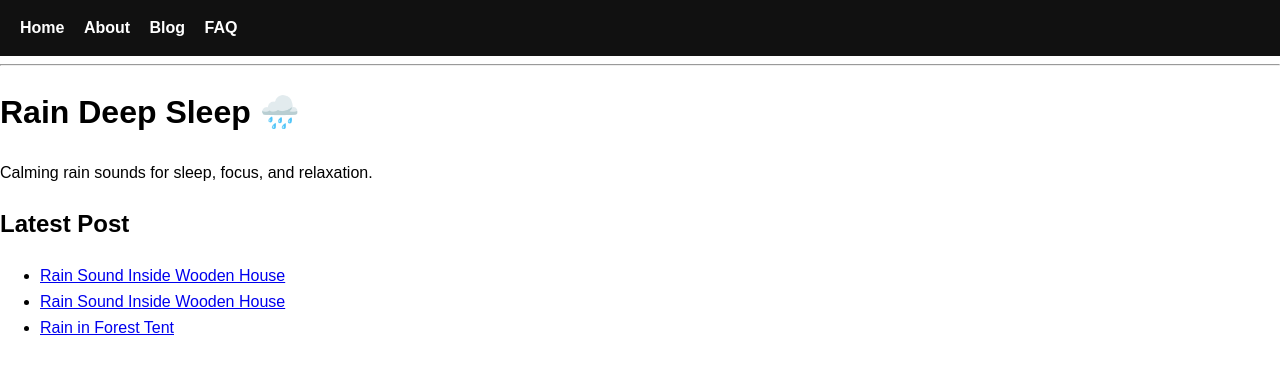
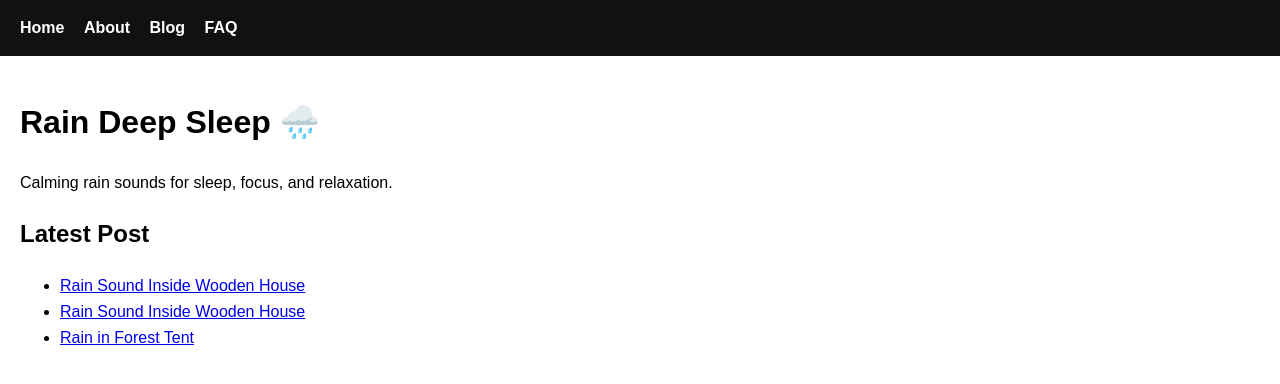
Before and after one commit to choijangwook/rain-deep-sleep, a Jekyll site: the page built from index.md, in a window 1280 px wide. Shown: the top 384 px of the page. Built offline with Jekyll 4.4.1, drawn with Linux system fonts in a browser that asks for light colours.

Commit message:
Update default.html

```diff
--- a/_layouts/default.html
+++ b/_layouts/default.html
@@ -16,9 +16,9 @@
   <a href="{{ site.baseurl }}/faq.html">FAQ</a>
 </nav>
 
-<hr>
-
-{{ content }}
+<main class="container">
+  {{ content }}
+</main>
 
 </body>
 </html>
```
